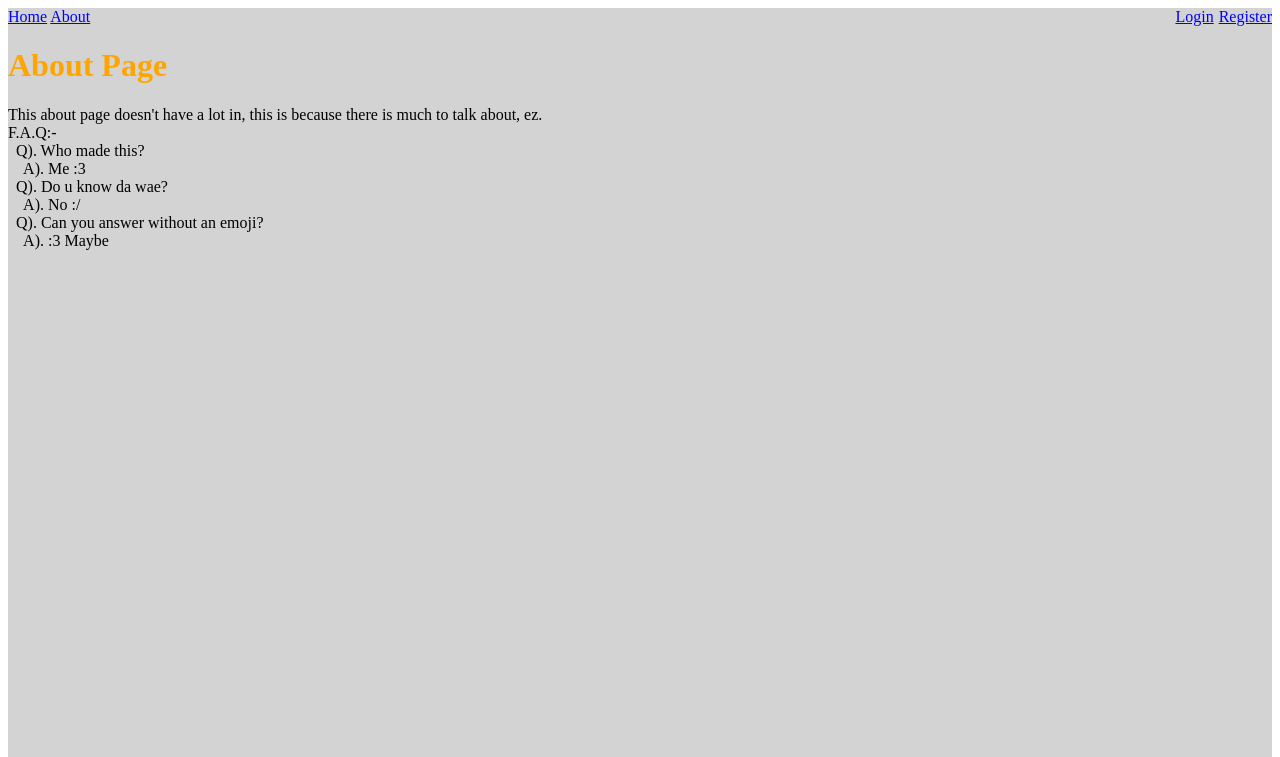
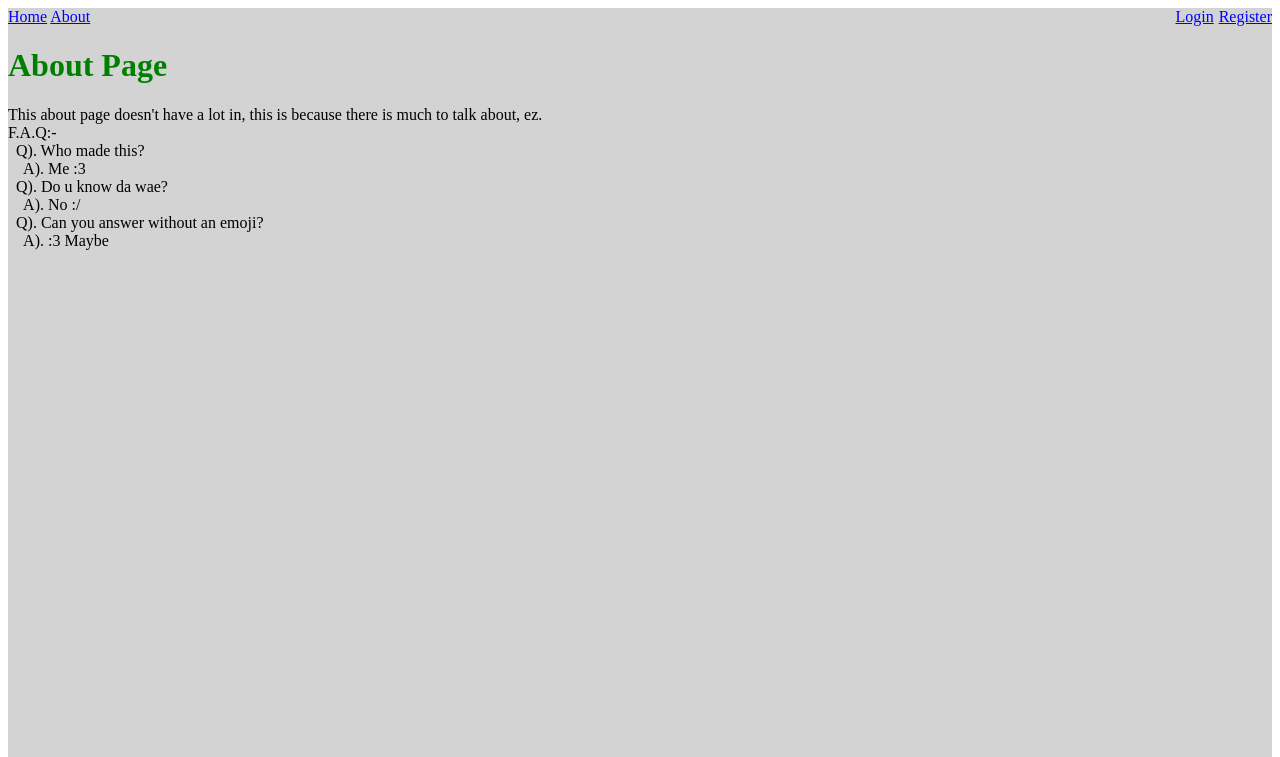
Before and after one commit to HiddenRealm/Individual_Project_James, a Flask app: page /about in a window 1280 px wide. Shown: the top 757 px of the page. Run offline with Flask 2, Linux system fonts and the light colour scheme.

Commit message:
Update layout.html

```diff
--- a/application/templates/layout.html
+++ b/application/templates/layout.html
@@ -9,7 +9,7 @@
 			}
 
 			h1 {
-				color: orange;
+				color: green;
 			}
 
 			span {
```
